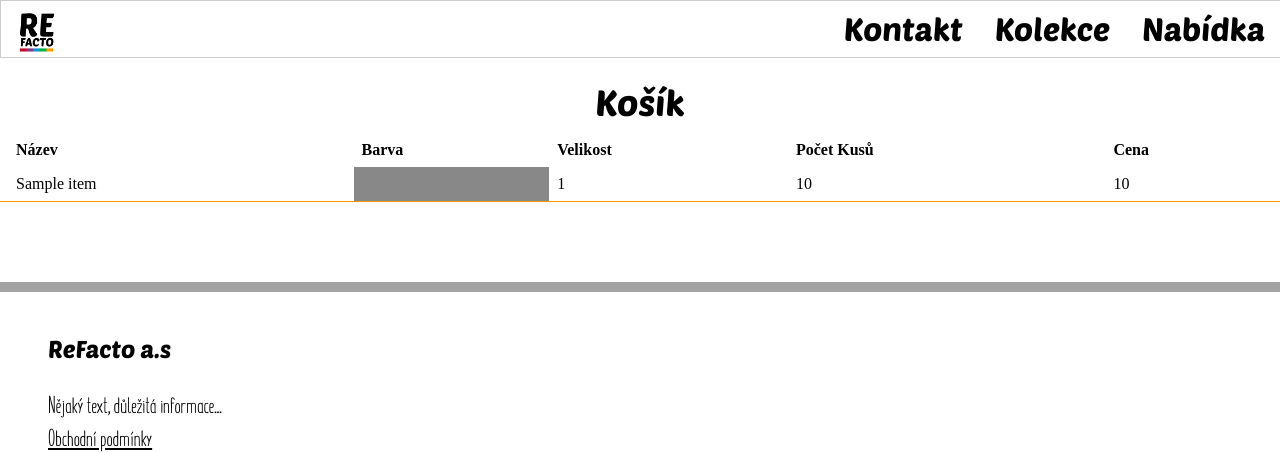
After one commit to Rtizie/refacto-eshop, a Flask app: template app/templates/cart.html in a window 1280 px wide. The commit adds this page. Shown: the top 452 px of the page. Run offline with Flask 2, Linux system fonts and the light colour scheme; the template is opened without the code that fills it: most values are stand-ins (such as "Sample title", 1, 10 or a date in 2020); style sheets or scripts are compiled from the project's sources; some libraries are stand-ins or nearby versions.

Commit message:
Košík a session

```diff
--- a/app/main.py
+++ b/app/main.py
@@ -1,29 +1,60 @@
-from flask import Flask,render_template,request
+from datetime import timedelta
+from flask import Flask,render_template,request,session
+from flask.helpers import make_response, url_for
 from werkzeug.exceptions import abort
 from flask_sqlalchemy import SQLAlchemy
 
 import sass
 from werkzeug.utils import redirect
+from werkzeug.wrappers import response
 
 app = Flask(__name__)
 
 app.config['SQLALCHEMY_DATABASE_URI'] = "sqlite:///clothes.db"
 app.config['SQLALCHEMY_TRACK_MODIFICATIONS'] = True
 app.config['SECRET_KEY'] = b'\xc36@\xa8\x80\x0bWO\x04\xb7\xdc\xc8\xdd3\xa4\xa2\xe9\xaeV\x0bd\xf9\x98\xde'
+app.config['PERMANENT_SESSION_LIFETIME'] = timedelta(days=7)
 
 db = SQLAlchemy(app)
 
 class Shirt(db.Model):
-        id = db.Column(db.Integer, primary_key=True)
-        name = db.Column(db.String(40),unique=True, nullable=False)
-        collection = db.Column(db.String(40),nullable=False)
-        color = db.Column(db.String(100), nullable=False)
-        size = db.Column(db.String(20), nullable=False)
-        cost = db.Column(db.Integer, nullable=False)
-        stock = db.Column(db.Integer, nullable=False)
+		id = db.Column(db.Integer, primary_key=True)
+		name = db.Column(db.String(40),unique=True, nullable=False)
+		collection = db.Column(db.String(40),nullable=False)
+		color = db.Column(db.String(100), nullable=False)
+		size = db.Column(db.String(20), nullable=False)
+		cost = db.Column(db.Integer, nullable=False)
+		stock = db.Column(db.Integer, nullable=False)
 
-        def __repr__(self) -> str:
-            return f'ID: {self.id}, Name:{self.name}, Collection:{self.collection}, Color:{self.color}, Size:{self.size}, Cost:{self.cost}, Stock:{self.stock}'
+		def __repr__(self) -> str:
+			return f'ID: {self.id}, Name:{self.name}, Collection:{self.collection}, Color:{self.color}, Size:{self.size}, Cost:{self.cost}, Stock:{self.stock}'
+
+
+def handle_cart():
+	products = []
+	grand_total = 0
+	index = 0
+	quantity_total = 0
+
+	print(session['cart'])
+
+	for item in session['cart']:
+		if 'cart' not in session or session['cart'] is []:
+			return [],0,0
+		shirt = Shirt.query.filter_by(name=item['name']).first()
+
+		quantity = int(item['quantity'])
+		total = quantity * shirt.cost
+		grand_total += total
+
+		quantity_total += quantity
+
+		products.append({'id': shirt.id, 'name': shirt.name,'color': item['color'],'size': item['size'],'quantity': quantity, 'total': total, 'index': index})
+		index += 1
+
+	return products, grand_total, quantity_total
+
+
 
 
 @app.errorhandler(404)
@@ -34,37 +65,55 @@ def page_not_found(error):
 
 @app.route("/")
 def home_view():
-    sass.compile(dirname=('app/static/scss', 'app/static/css'))
-    return render_template('index.html')
+	sass.compile(dirname=('app/static/scss', 'app/static/css'))
+
+
+	return render_template('index.html')
 
 @app.route("/kolekce")
 def kolekce():
-    sass.compile(dirname=('app/static/scss', 'app/static/css'))
-    return render_template('kolekce.html')
+	sass.compile(dirname=('app/static/scss', 'app/static/css'))
+	return render_template('kolekce.html')
 
 @app.route("/database")
 def testPage():
-    return render_template('data.html',var=Shirt.query.all()[0].cost)
+	return render_template('data.html',var=Shirt.query.all()[0].cost)
 
 @app.route("/kolekce/<collection>/<shirt>")
 def openShirt(collection,shirt):
-    sass.compile(dirname=('app/static/scss', 'app/static/css'))
-    shirtData = Shirt.query.filter_by(name=shirt).all()
-    if shirtData != []:
-        sizes = shirtData[0].size.split(',')
-        colors = shirtData[0].color.split(',')
-        return render_template('shirt_page.html',name=shirtData[0].name,cost=shirtData[0].cost,lenSizes=len(sizes),sizes=sizes,colors=colors,lenColors=len(colors),stock=shirtData[0].stock)
-    else:
-        abort(404)
+	sass.compile(dirname=('app/static/scss', 'app/static/css'))
+	shirtData = Shirt.query.filter_by(name=shirt).all()
+	if shirtData != []:
+		sizes = shirtData[0].size.split(',')
+		colors = shirtData[0].color.split(',')
+		return render_template('shirt_page.html',name=shirtData[0].name,cost=shirtData[0].cost,lenSizes=len(sizes),sizes=sizes,colors=colors,lenColors=len(colors),stock=shirtData[0].stock)
+	else:
+		abort(404)
 
 @app.route('/addItem',methods=['GET','POST'])
 def addItem():
-    if request.method == 'POST':
-        color = request.form.get('color')
-        print(color)
-    return redirect('/')
+	if request.method == 'POST':
+		try:
+			color = request.form.get('color')
+			name = request.form.get('name')
+			size = request.form.get('size')
+			count = request.form.get('count')
+			shirtData = Shirt.query.filter_by(name=name).all()
+			if shirtData != []:
+				if 'cart' not in session:
+					session['cart'] = []
+				session['cart'].append({'name': name, 'quantity': count,'size': size,'color':color})
+				print(session['cart'])
+		except:
+			abort(404)
+	return redirect(url_for('home_view'))
 
+@app.route('/kosik')
+def cart():
+	sass.compile(dirname=('app/static/scss', 'app/static/css'))
+	products, grand_total, quantity_total = handle_cart()
+	return render_template('cart.html',items=products,grand_total=grand_total,quantity_total=quantity_total)
 
 @app.route("/test")
 def test():
-        return render_template('test.html')
+	return render_template('test.html')
--- /dev/null
+++ b/app/static/css/cart.css
@@ -0,0 +1,6 @@
+.main {
+  margin-top: 10vh;
+  margin-bottom: 10vh; }
+  .main h1 {
+    font-family: 'PoetsenOne';
+    text-align: center; }
--- a/app/static/css/shirt_page.css
+++ b/app/static/css/shirt_page.css
@@ -96,8 +96,6 @@
           width: auto;
           height: 100%;
           width: 20%;
-          margin-top: auto;
-          margin-bottom: auto;
           color: white;
           background-color: red;
           border: 2px solid black;
--- a/app/static/js/shirt_page.js
+++ b/app/static/js/shirt_page.js
@@ -23,7 +23,7 @@ $(document).on('click', '.size', function() {
 
 //Roller
 $(document).ready(function () {
-    jQuery('<div class="quantity-nav"><button class="quantity-button quantity-up">&#xf106;</button><button class="quantity-button quantity-down">&#xf107</button></div>').insertAfter('.quantity input');
+    jQuery('<div class="quantity-nav"><div class="quantity-button quantity-up">&#xf106;</div><div class="quantity-button quantity-down">&#xf107</div></div>').insertAfter('.quantity input');
     jQuery('.quantity').each(function () {
       var spinner = jQuery(this),
           input = spinner.find('input[type="number"]'),
--- /dev/null
+++ b/app/static/scss/cart.scss
@@ -0,0 +1,8 @@
+.main{
+    margin-top: 10vh;
+    margin-bottom: 10vh;
+    h1{
+        font-family: 'PoetsenOne';
+        text-align: center;
+    }
+}
--- a/app/static/scss/shirt_page.scss
+++ b/app/static/scss/shirt_page.scss
@@ -126,8 +126,6 @@
 						width: auto;
 						height: 100%;
 						width: 20%;
-						margin-top: auto;
-						margin-bottom: auto;
 						color: white;
 						background-color: red;
 						border: 2px solid black;
--- /dev/null
+++ b/app/templates/cart.html
@@ -0,0 +1,25 @@
+{% extends 'base.html' %}
+{% block head %}
+    <link rel="stylesheet" href="{{ url_for('static', filename='css/cart.css')}}">
+{% endblock %}
+{% block body %}
+<div class="main">
+    <h1>Košík</h1>
+    <table class="w3-table w3-border-bottom w3-border-orange">
+        <tr>
+            <th>Název</th>
+            <th>Barva</th>
+            <th>Velikost</th>
+            <th>Počet Kusů</th>
+            <th>Cena</th>
+        </tr>
+        {% for item in items %}
+            <td>{{ item.name }}</td>
+            <td class="color" style="background-color: {{ item.color }};">&nbsp;</td>
+            <td>{{ item.size}}</td>
+            <td>{{ item.quantity }}</td>
+            <td>{{ item.total }}</td>
+        {% endfor %}
+    </table>
+</div>
+{% endblock %}
--- a/app/templates/shirt_page.html
+++ b/app/templates/shirt_page.html
@@ -26,6 +26,7 @@
 
             <form action="{{ url_for('addItem')}}" method="POST">
             <div class="captions"><h2>Velikost:</h2><h2>Barva:</h2></div>
+            <input type="hidden" value="{{ name }}" name="name">
                 <div class="buyingData">
                     <div class="sizes">
                         <select id="size" name="size" required>
@@ -49,7 +50,7 @@
                 <div class="buy">
                     <input type="submit" value="Objednat"/>
                     <div class="quantity">
-                        <input type="number" name="count" value="0" max="{{ stock }}" min="0"/>
+                        <input type="number" name="count" value="0" max="{{ stock }}" min="1"/>
                         <h3>ks</h3>
                     </div>
                 </div>
```
Also changed, not shown: app/clothes.db.
